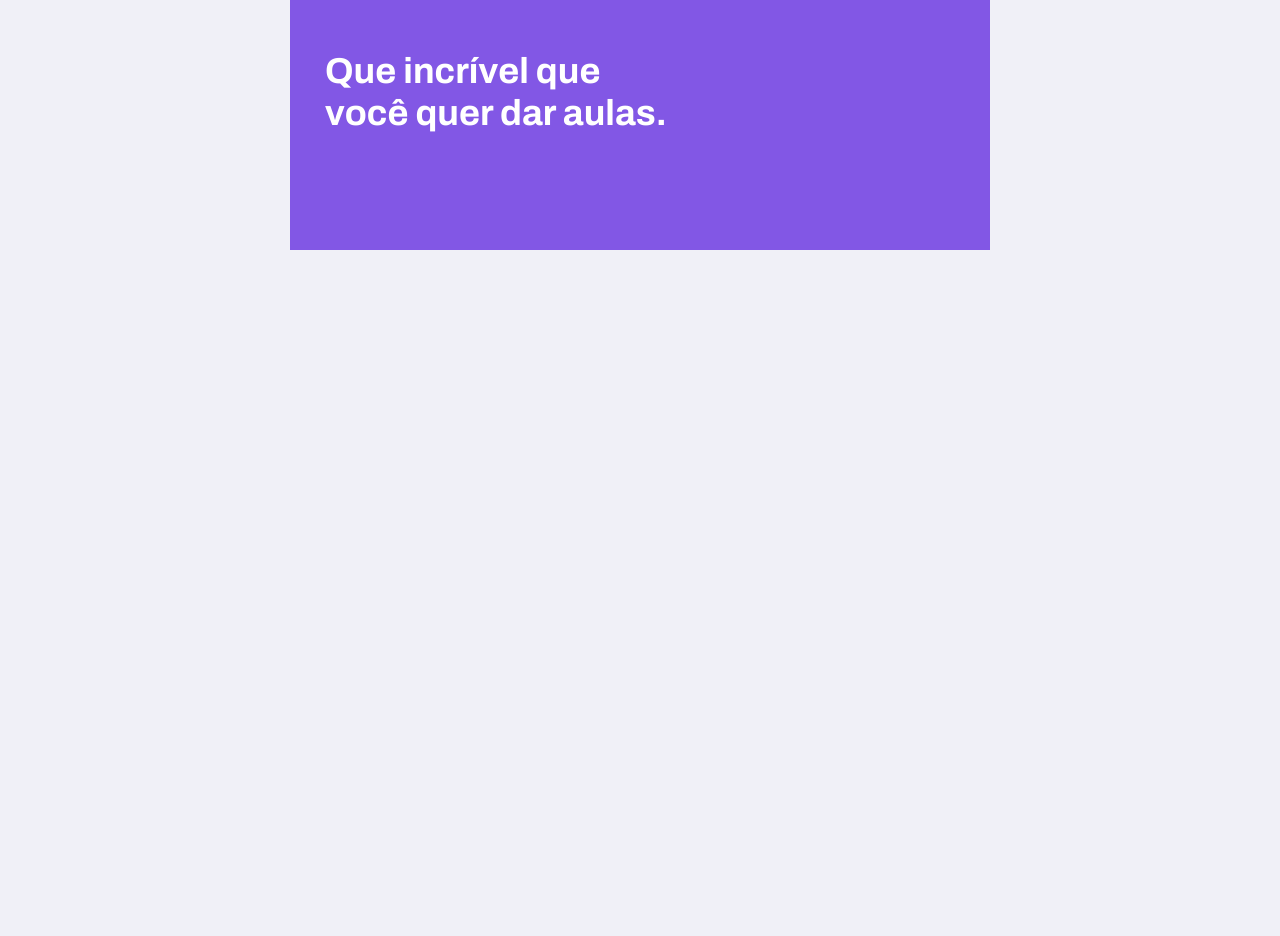
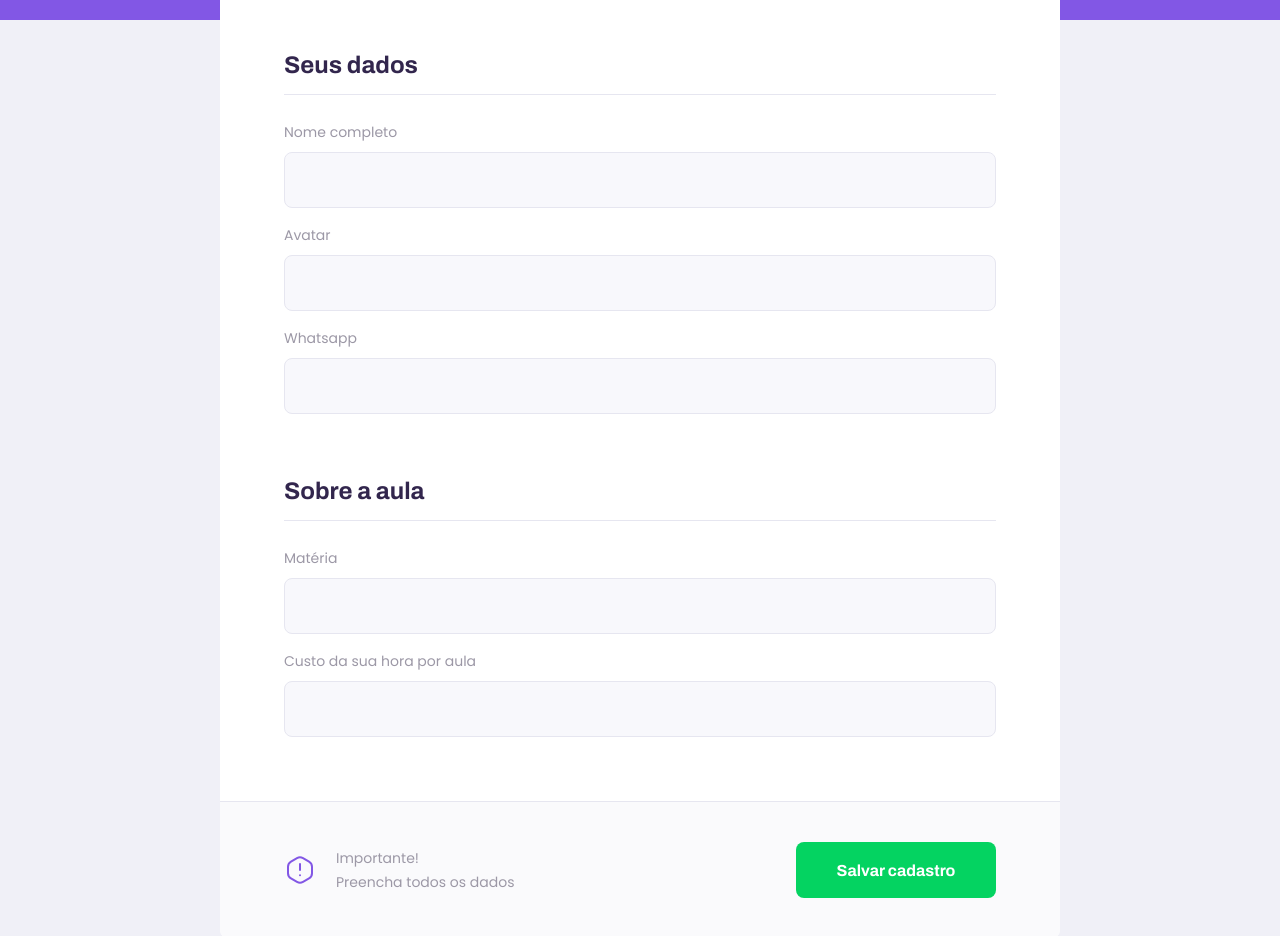
Before and after one commit to IanTorquato/NLW_2-Proffy-Rocketseat, a React (Create React App) app in the folder web/: page /give-classes in a window 1280 px wide. Shown: the part 320-1256 px from the top of the page. Before the commit the page ends 800 px from the top, so only its background shows below. Built offline with nearby package versions, Linux system fonts and the light colour scheme.

Commit message:
Finalizando estilo da web (Página TeacherForm)

```diff
--- a/web/src/components/Header/index.tsx
+++ b/web/src/components/Header/index.tsx
@@ -7,7 +7,8 @@
 import './styles.css'
 
 interface HeaderProps {
-  title: string
+  title: string,
+  description?: string
 }
 
 const Header: React.FC<HeaderProps> = (props) => {
@@ -20,6 +21,8 @@
 
       <div className="header-content">
         <strong>{props.title}</strong>
+        {props.description && <p>{props.description}</p>}
+
         {props.children}
       </div>
     </header>
--- a/web/src/components/Header/styles.css
+++ b/web/src/components/Header/styles.css
@@ -39,6 +39,14 @@
 	line-height: 4.2rem;
 }
 
+.component-header .header-content p {
+	color: var(--color-text-in-primary);
+	font-size: 1.6rem;
+	line-height: 2.6rem;
+	margin-top: 2.4rem;
+	max-width: 30rem;
+}
+
 @media (min-width:700px) {
 	.component-header {
 		height: 340px;
--- a/web/src/pages/TeacherForm/index.tsx
+++ b/web/src/pages/TeacherForm/index.tsx
@@ -1,13 +1,43 @@
 import React from 'react'
 
 import Header from '../../components/Header'
+import Input from '../../components/Input'
+import iconWarning from '../../assets/images/icons/warning.svg'
 
 import './styles.css'
 
 const TeacherForm: React.FC = () => {
   return (
     <div id="page-teacher-form" className="container">
-      <Header title="Que incrível que você quer dar aulas." />
+      <Header
+        title="Que incrível que você quer dar aulas."
+        description="O primeiro passo é preencher esse formulário de inscrição" />
+
+      <main>
+        <fieldset>
+          <legend>Seus dados</legend>
+
+          <Input label="Nome completo" name="name" />
+          <Input label="Avatar" name="avatar" />
+          <Input label="Whatsapp" name="whatsapp" />
+        </fieldset>
+
+        <fieldset>
+          <legend>Sobre a aula</legend>
+
+          <Input label="Matéria" name="subject" />
+          <Input label="Custo da sua hora por aula" name="cost" />
+        </fieldset>
+
+        <footer>
+          <p>
+            <img src={iconWarning} alt="Aviso Importante" />
+            Importante! <br /> Preencha todos os dados
+            </p>
+
+          <button type="button">Salvar cadastro</button>
+        </footer>
+      </main>
     </div>
   )
 }
--- a/web/src/pages/TeacherForm/styles.css
+++ b/web/src/pages/TeacherForm/styles.css
@@ -0,0 +1,115 @@
+#page-teacher-form {
+	height: 100vh;
+	width: 100vw;
+}
+
+
+#page-teacher-form .page-header .header-content {
+	margin-bottom: 6.4rem;
+}
+
+#page-teacher-form main {
+	background-color: var(--color-box-base);
+	border-radius: 0.8rem;
+	margin: -3.2rem auto 3.2rem;
+	max-width: 84rem;
+	overflow: hidden;
+	padding-top: 6.4rem;
+	width: 100%;
+}
+
+#page-teacher-form main fieldset {
+	border: 0;
+	padding: 0 2.4rem;
+}
+
+#page-teacher-form main fieldset+fieldset {
+	margin-top: 6.4rem;
+}
+
+#page-teacher-form main fieldset legend {
+	align-items: center;
+	border-bottom: 1px solid var(--color-line-in-white);
+	color: var(--color-text-title);
+	display: flex;
+	font: 700 2.4rem Archivo;
+	justify-content: space-between;
+	margin-bottom: 2.4rem;
+	padding-bottom: 1.6rem;
+	width: 100%;
+}
+
+#page-teacher-form main label {
+	color: var(--color-text-complement);
+}
+
+#page-teacher-form main footer {
+	background-color: var(--color-box-footer);
+	border-top: 1px solid var(--color-line-in-white);
+	margin-top: 6.4rem;
+	padding: 4rem 2.4rem;
+}
+
+#page-teacher-form main footer p {
+	align-items: center;
+	color: var(--color-text-complement);
+	display: flex;
+	font-size: 1.4rem;
+	justify-content: center;
+	line-height: 2.4rem;
+}
+
+#page-teacher-form main footer p img {
+	margin-right: 2rem;
+}
+
+#page-teacher-form main footer button {
+	align-items: center;
+	background-color: var(--color-secundary);
+	border: 0;
+	border-radius: 0.8rem;
+	color: var(--color-button-text);
+	cursor: pointer;
+	display: flex;
+	font: 700 1.6rem Archivo;
+	height: 5.6rem;
+	justify-content: center;
+	margin-top: 3.2rem;
+	text-decoration: none;
+	transition: background-color 0.2s;
+	width: 100%;
+}
+
+#page-teacher-form main footer button:hover {
+	background-color: var(--color-secundary-dark);
+}
+
+@media (min-width: 700px) {
+	#page-teacher-form {
+		max-width: 100vw;
+	}
+
+	#page-teacher-form .page-header .header-content {
+		margin-bottom: 0;
+	}
+
+	#page-teacher-form main fieldset {
+		padding: 0 6.4rem;
+	}
+
+	#page-teacher-form main footer {
+		align-items: center;
+		display: flex;
+		justify-content: space-between;
+		padding: 4rem 6.4rem;
+	}
+
+	#page-teacher-form main footer p {
+		justify-content: space-between;
+	}
+
+	#page-teacher-form main footer button {
+		margin-top: 0;
+		width: 20rem;
+	}
+}
```
